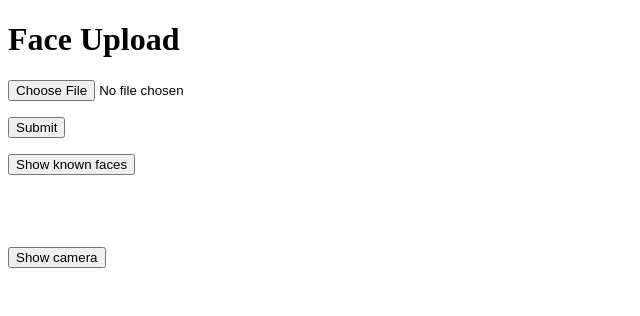
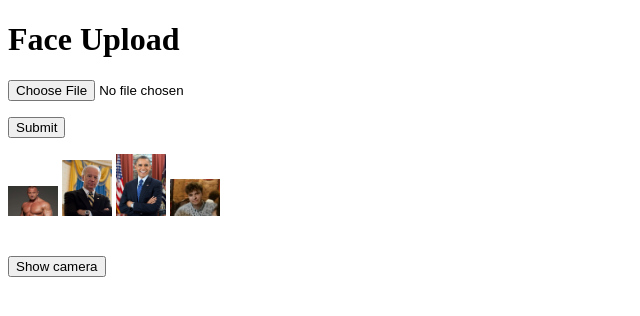
Before and after one commit to 110kc3/facer, a Flask app: page / in a window 1280 px wide. Shown: the top 316 px of the page, without its empty margins (0-640 px from the left). Run offline with Flask 2, Linux system fonts and the light colour scheme.

Commit message:
Images displaying on site

```diff
--- a/application.py
+++ b/application.py
@@ -5,18 +5,21 @@ from flask import request, redirect, url_for #upload image
 
 
 from scripts.camera_def import generate_frames, get_faces
-
+from flask import send_from_directory
 # from scripts.face_detector_only import generate_frames #for only face detection
 
 application = Flask(__name__)  # has to be named application for aws deployment
 # application.config['MAX_CONTENT_LENGTH'] = 1024 * 1024 #file max value
 application.config['UPLOAD_EXTENSIONS'] = ['.jpg', '.png', '.gif']
-
+application.config['UPLOAD_PATH'] = 'static'
 
 
 @application.route('/')
 def index():
-    return render_template('index.html')
+    files = os.listdir(application.config['UPLOAD_PATH'])
+    # print(files) #print what files exist in the folder in <class 'list'>
+
+    return render_template('index.html', files=files)
 
 @application.route('/', methods=['POST'])
 def upload_file():
@@ -25,13 +28,19 @@ def upload_file():
         if uploaded_file.filename != '':
             file_ext = os.path.splitext(uploaded_file.filename)[1]
             if file_ext not in application.config['UPLOAD_EXTENSIONS']: #checking the file extension
-                abort(400)
+                abort(400) #400 error if wrong extension
             else:
                 # uploaded_file.save(os.path.join('static/', current_user.get_id())) #TODO creating folder for each user
-                uploaded_file.save(os.path.join('static/', uploaded_file.filename)) #saving in static folder
+                # uploaded_file.save(os.path.join('static/', uploaded_file.filename)) #saving in static folder
+                uploaded_file.save(os.path.join(application.config['UPLOAD_PATH'], uploaded_file.filename))
+
 
     return redirect(url_for('index'))
 
+#method returing images existing in the directory by filename
+@application.route('/uploads/<filename>')
+def upload(filename):
+    return send_from_directory(application.config['UPLOAD_PATH'], filename)
 
 @application.route('/video')
 #called in index.html
--- a/templates/index.html
+++ b/templates/index.html
@@ -13,16 +13,12 @@
   </form>
 
 
-  <button onclick="show_faces()">Show known faces</button>
-  <br></br>
-  <div id="faces">
-      <img data-src="{{ url_for('known_faces') }}" width="10%" />
-  </div>
-
-  <!-- {% for known_faces in links %}
-  <img data-src="{{ url_for('known_faces') }}"/>
-  {% endfor %} -->
-
+  <!-- <button onclick="show_faces()">Show known faces</button> -->
+  <div display: inline-block;>
+  {% for file in files %}
+    <img src="{{ url_for('static', filename=file) }}" style="width: 50px">
+  {% endfor %}
+</div>
 
 
     <br></br>
@@ -40,26 +36,7 @@
 </html>
 
 <script>
-function show_faces() {
-  const parent = document.getElementById('faces').style.maxHeight = "200px";
-  var images = document.querySelectorAll("#faces img");
 
-  console.log(images)
-  // console.log(images[0])
-  // console.log(images[1])
-  console.log(images.length)
-
-
-
-  images[0].src = images[0].getAttribute('data-src');
-
-  // for(var i = 0; i < images.length; i++)
-  // {
-  //   // images[i].src = images[i].getAttribute('data-src');
-  //   document.body.appendChild(images[i].getAttribute('data-src'))
-
-  // }
-}
 
 function show_cam() {
   document.getElementById('cam1').style.maxHeight = "200px";
```
Also changed, not shown: static/biden.jpg.
